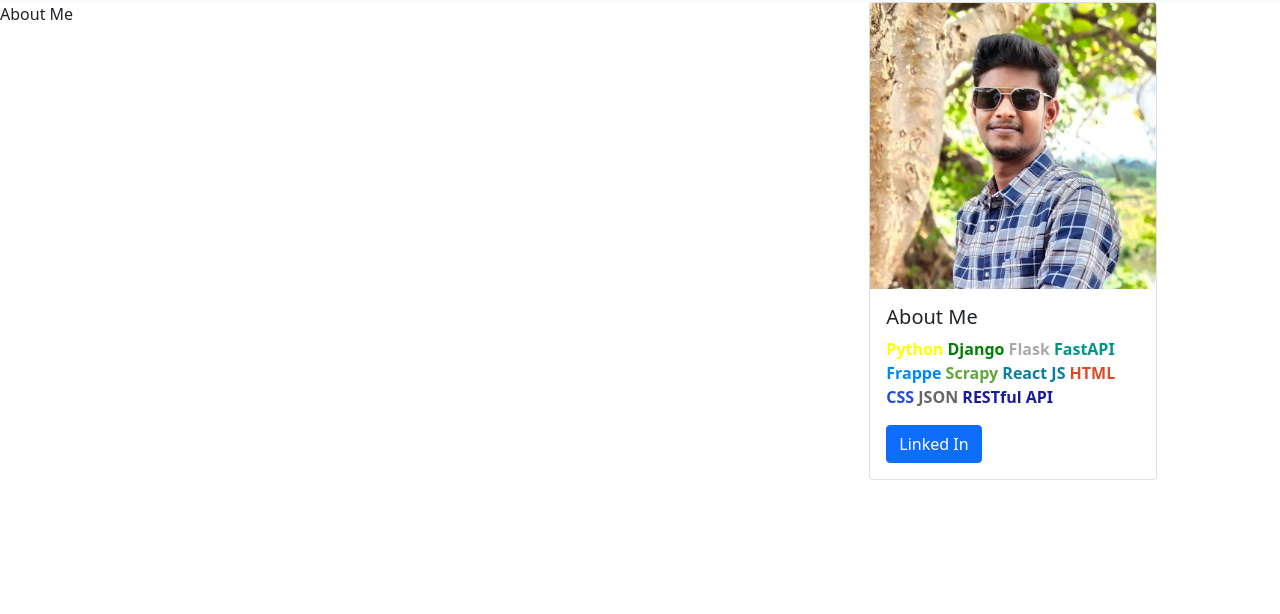
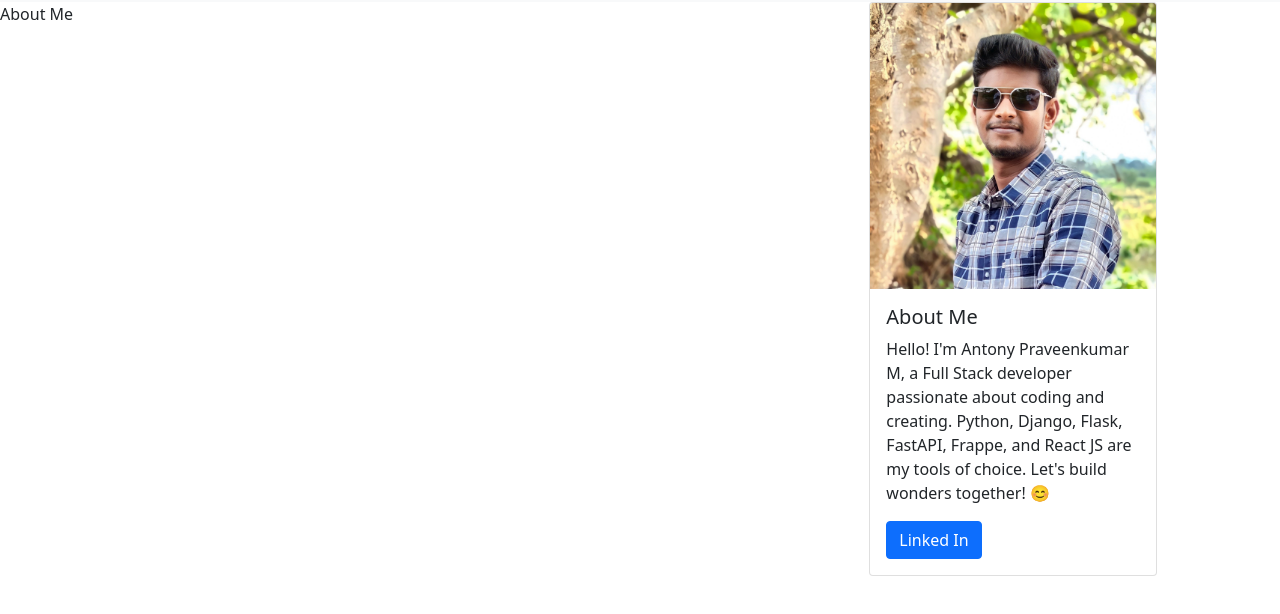
Before and after one commit to Antony-M1/antony-m1.github.io, a plain HTML site: page index.html in a window 1280 px wide. Shown: the part 54-668 px from the top of the page. Drawn offline with nearby package versions, Linux system fonts and the light colour scheme.

Commit message:
about me

```diff
--- a/templates/aboutMe.html
+++ b/templates/aboutMe.html
@@ -3,17 +3,7 @@
   <div class="card-body">
     <h5 class="card-title">About Me</h5>
     <p class="card-text">
-        <b style="color: yellow;">Python </b>
-        <b style="color: green;">Django </b>
-        <b style="color: darkgray;">Flask </b>
-        <b style="color: #009485;">FastAPI </b>
-        <b style="color: #0089ff;">Frappe </b>
-        <b style="color: #5fa839;">Scrapy </b>
-        <b style="color: #087ea4;">React JS </b>
-        <b style="color: rgb(221 75 37);">HTML </b>
-        <b style="color: rgb(37 75 221)">CSS </b>
-        <b style="color: rgb(102, 102, 102);">JSON </b>
-        <b style="color: rgb(26, 26, 161);">RESTful API </b>
+        Hello! I'm Antony Praveenkumar M, a Full Stack developer passionate about coding and creating. Python, Django, Flask, FastAPI, Frappe, and React JS are my tools of choice. Let's build wonders together! 😊
     </p>
     <a href="https://in.linkedin.com/in/antony-praveenkumar-m-815aa5209" class="btn btn-primary">Linked In</a>
   </div>
```
